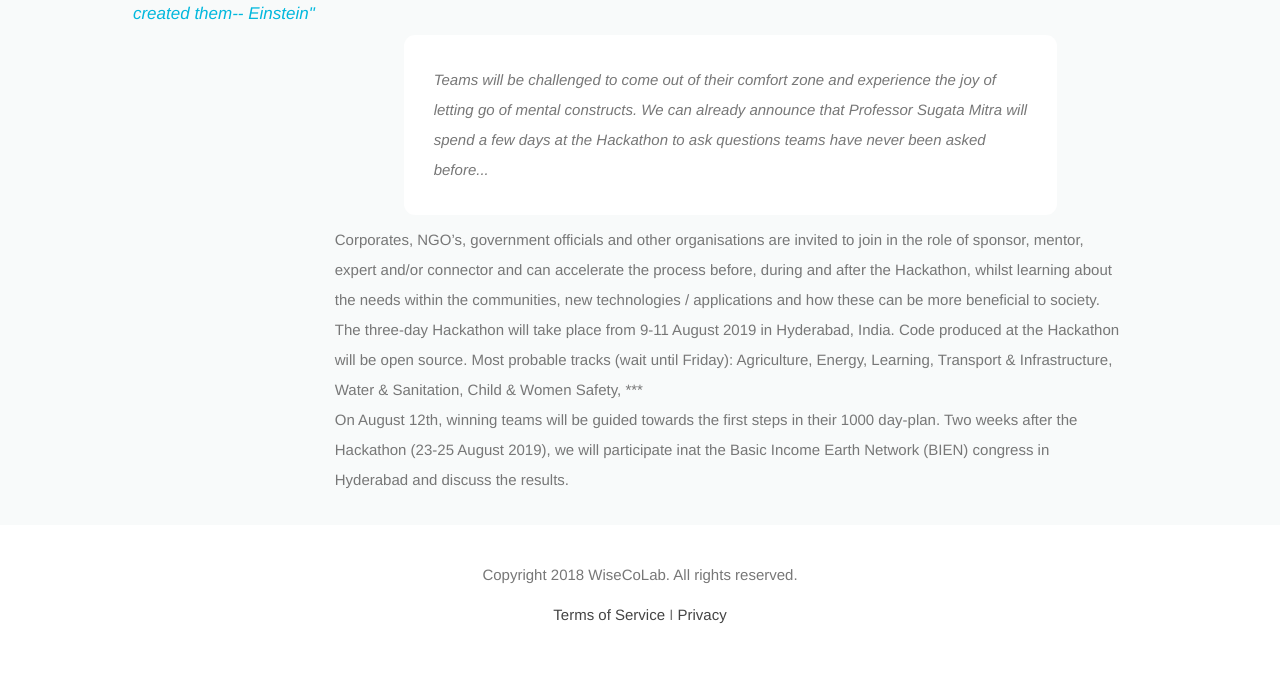
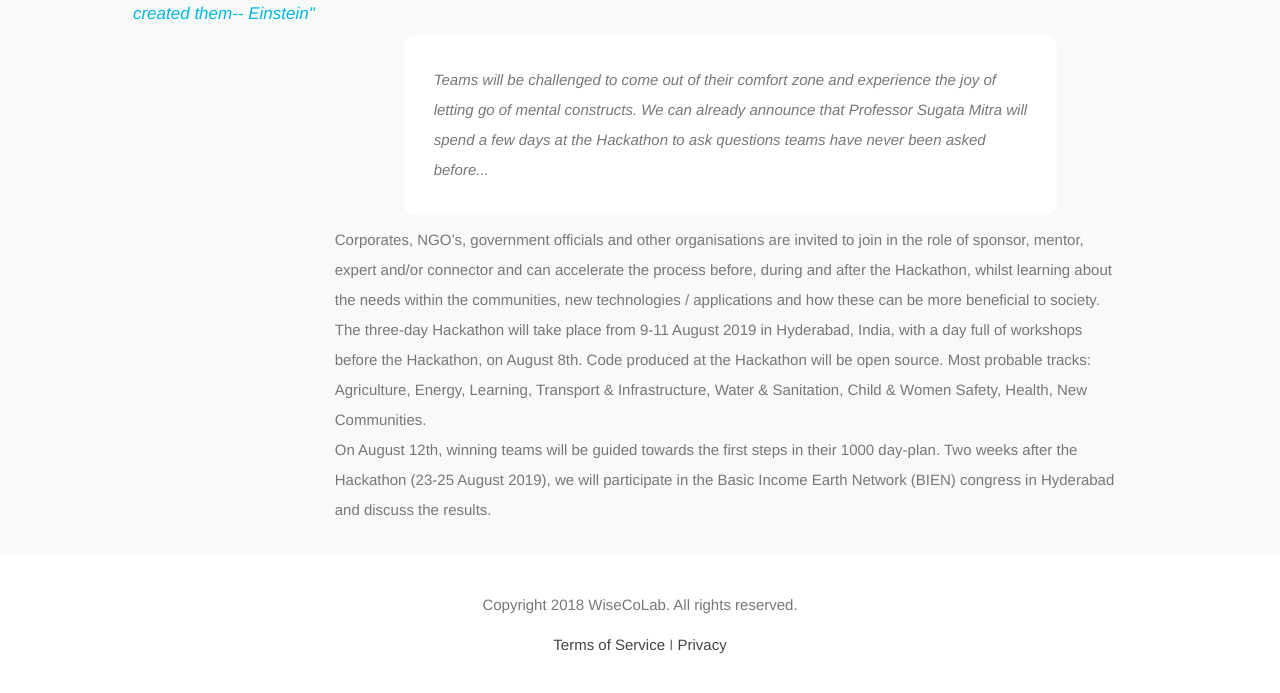
Before and after one commit to wisecolab/site, a plain HTML site: page hackathon.html in a window 1280 px wide. Shown: the part 375-1068 px from the top of the page. Drawn offline with Linux system fonts and the light colour scheme.

Commit message:
Update hackathon.html

```diff
--- a/hackathon.html
+++ b/hackathon.html
@@ -91,12 +91,12 @@
             </div>
             <div class="long-text-content-col">
                 <div class="long-text-content-col-para">The three-day Hackathon will take place from 9-11 August 2019 in
-                    Hyderabad, India. Code produced at the Hackathon will be open source. Most probable tracks (wait until
-                    Friday): Agriculture, Energy, Learning, Transport & Infrastructure, Water & Sanitation, Child & Women
-                    Safety, ***
+                    Hyderabad, India, with a day full of workshops before the Hackathon, on August 8th. Code produced at the
+                    Hackathon will be open source. Most probable tracks: Agriculture, Energy, Learning, Transport & Infrastructure,
+                    Water & Sanitation, Child & Women Safety, Health, New Communities.
                 </div>
                 <div class="long-text-content-col-para">On August 12th, winning teams will be guided towards the first steps
-                    in their 1000 day-plan. Two weeks after the Hackathon (23-25 August 2019), we will participate inat the
+                    in their 1000 day-plan. Two weeks after the Hackathon (23-25 August 2019), we will participate in the
                     Basic Income Earth Network (BIEN) congress in Hyderabad and discuss the results.
                 </div>
             </div>
```
